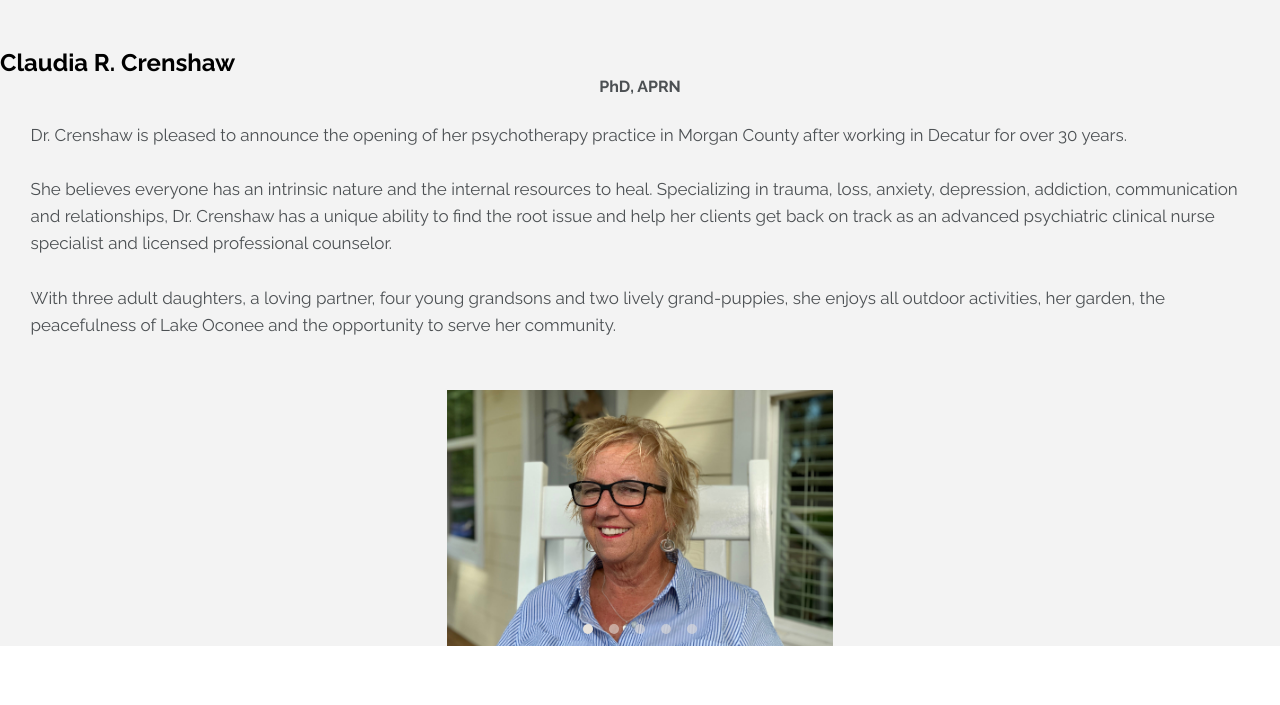
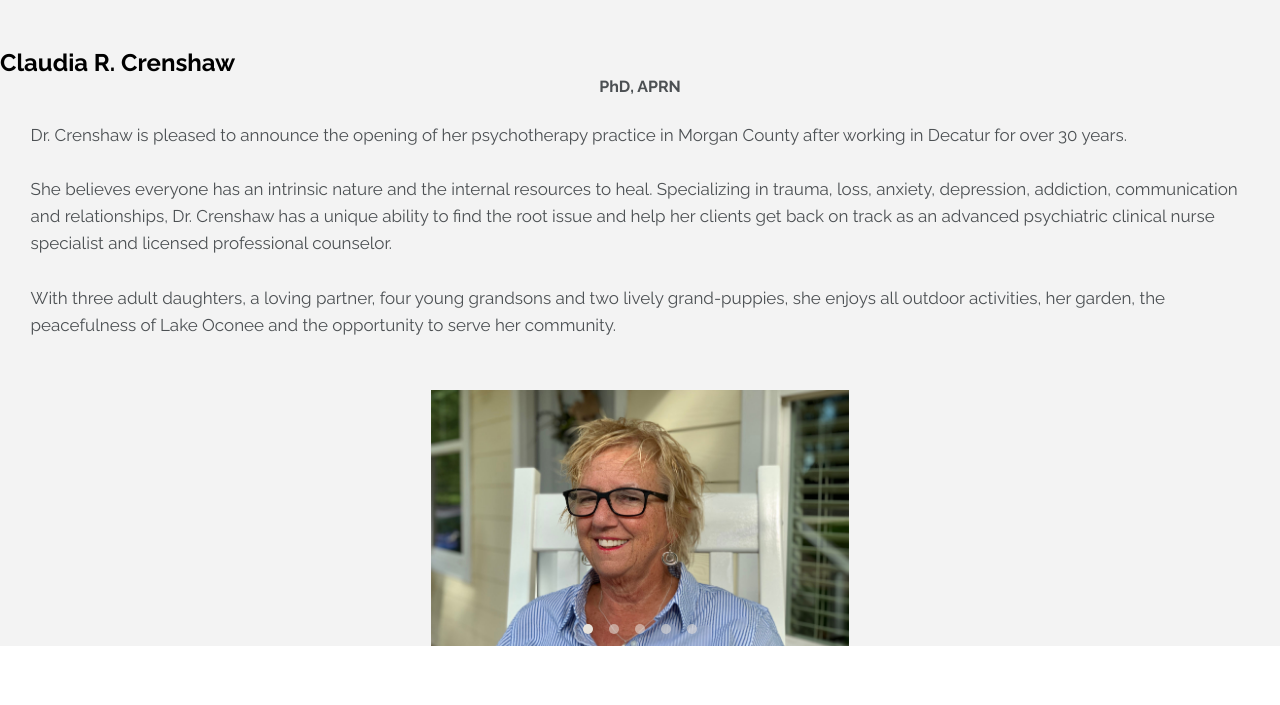
Before and after one commit to dree4life07/slideshow-practice, a plain HTML site: page index.html in a window 1280 px wide. Drawn offline with Linux system fonts and the light colour scheme.

Commit message:
Update style.css

```diff
--- a/resources/style.css
+++ b/resources/style.css
@@ -99,3 +99,19 @@ html {
     /**********   END ABOUT   **********/
 }
 /**********   END SCREEN >360px   **********/
+
+
+
+
+
+
+
+/**********   SCREEN >400px   **********/
+@media only screen and (min-width: 400px) {
+    /**********   ABOUT   **********/
+    .about-img {
+        height: 19.5em;
+    }
+    /**********   END ABOUT   **********/
+}
+/**********   END SCREEN >400px   **********/
```
